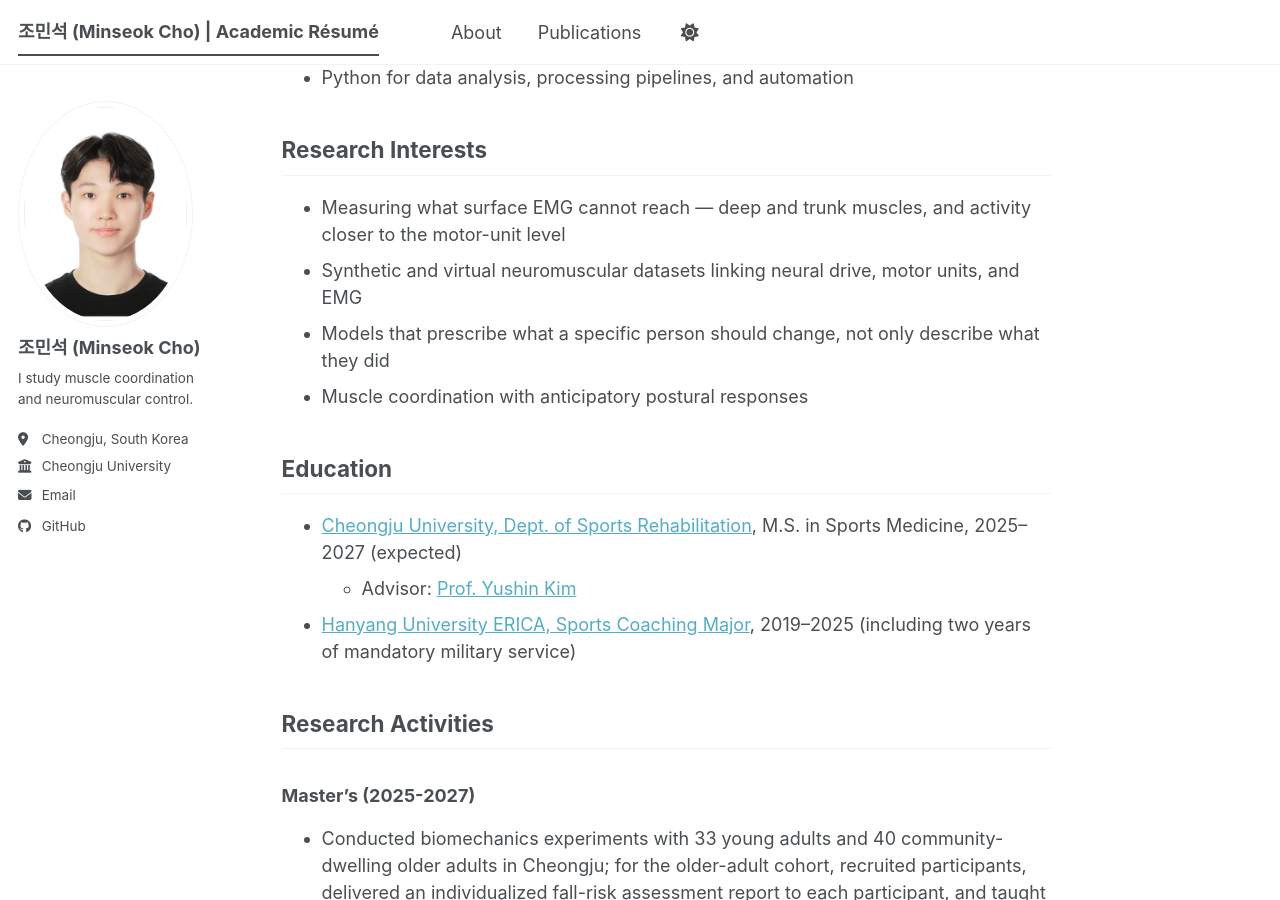
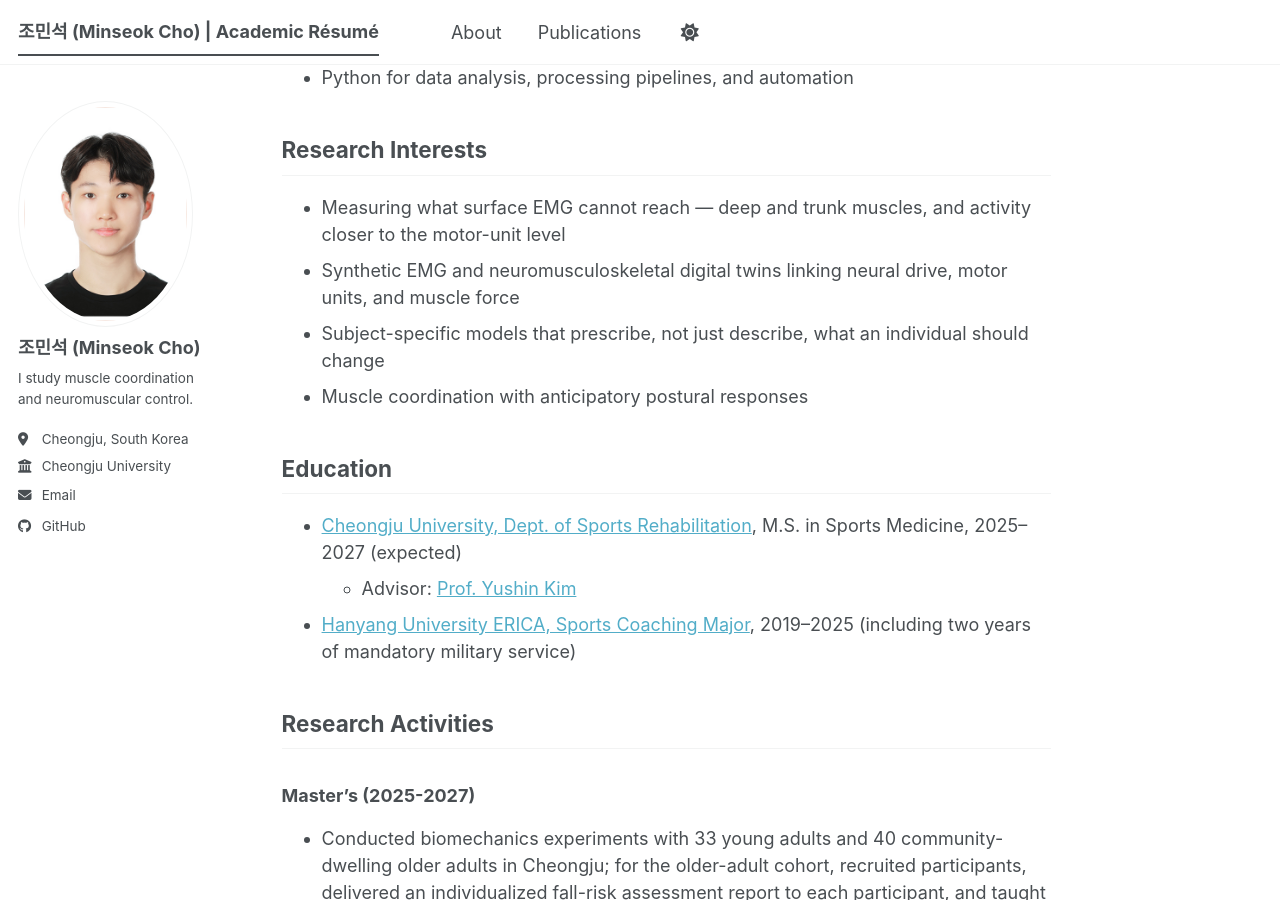
Before and after one commit to Rukkha1024/Rukkha1024.github.io, a Jekyll site: the page built from _pages/about.md, in a window 1280 px wide and 900 px high, scrolled down 561 px. Built offline with Jekyll 4.4.1, drawn with Linux system fonts in a browser that asks for light colours; a style sheet for code colours, icons or effects is not loaded.

Commit message:
연구 관심 문구를 digital twin 용어와 명사구로 정리
Co-Authored-By: Claude Opus 5 (1M context) <noreply@anthropic.com>

```diff
--- a/_pages/about.md
+++ b/_pages/about.md
@@ -24,8 +24,8 @@ Using multi-channel electromyography (EMG) and NMF-based muscle synergy analysis
 ## Research Interests
 
 - Measuring what surface EMG cannot reach — deep and trunk muscles, and activity closer to the motor-unit level
-- Synthetic and virtual neuromuscular datasets linking neural drive, motor units, and EMG
-- Models that prescribe what a specific person should change, not only describe what they did
+- Synthetic EMG and neuromusculoskeletal digital twins linking neural drive, motor units, and muscle force
+- Subject-specific models that prescribe, not just describe, what an individual should change
 - Muscle coordination with anticipatory postural responses
 
 ## Education
```
